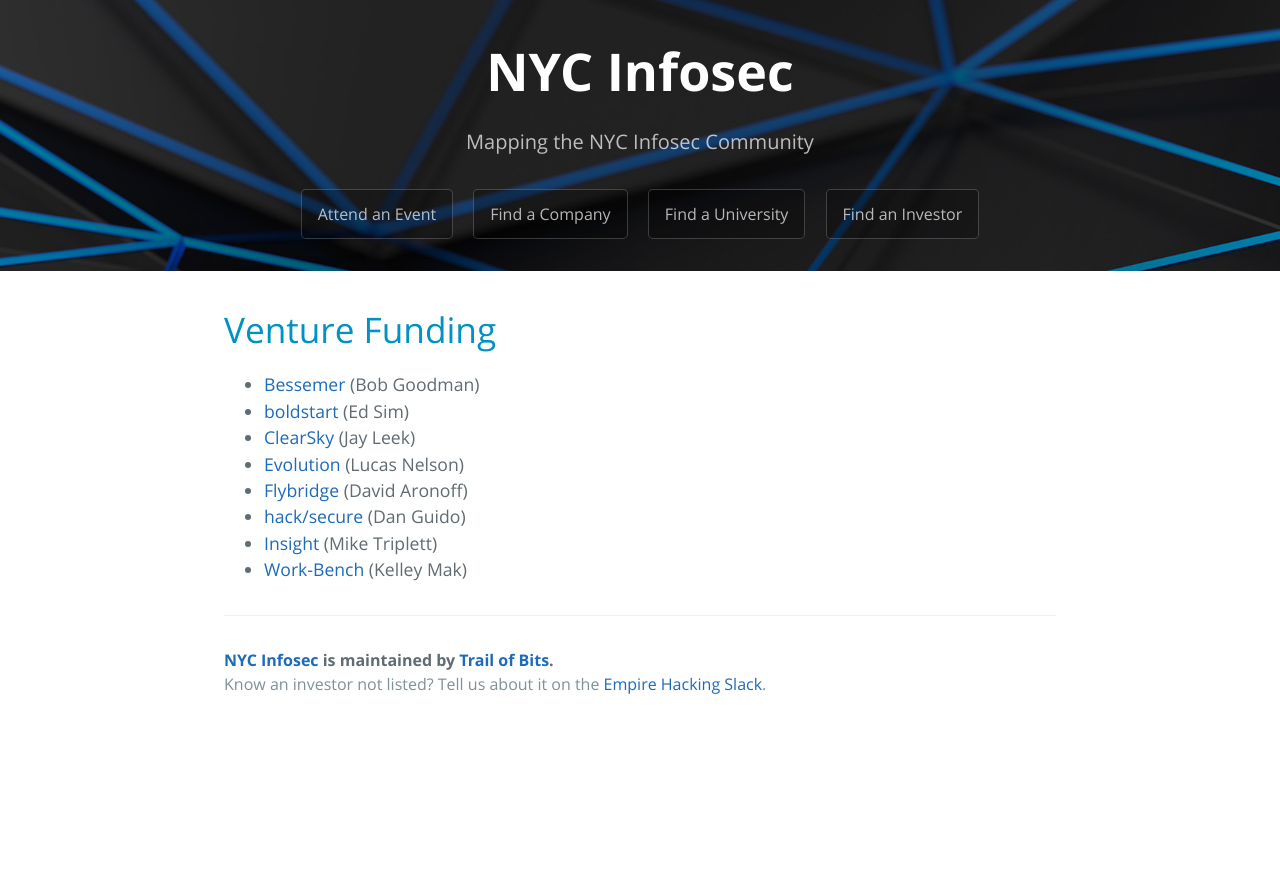
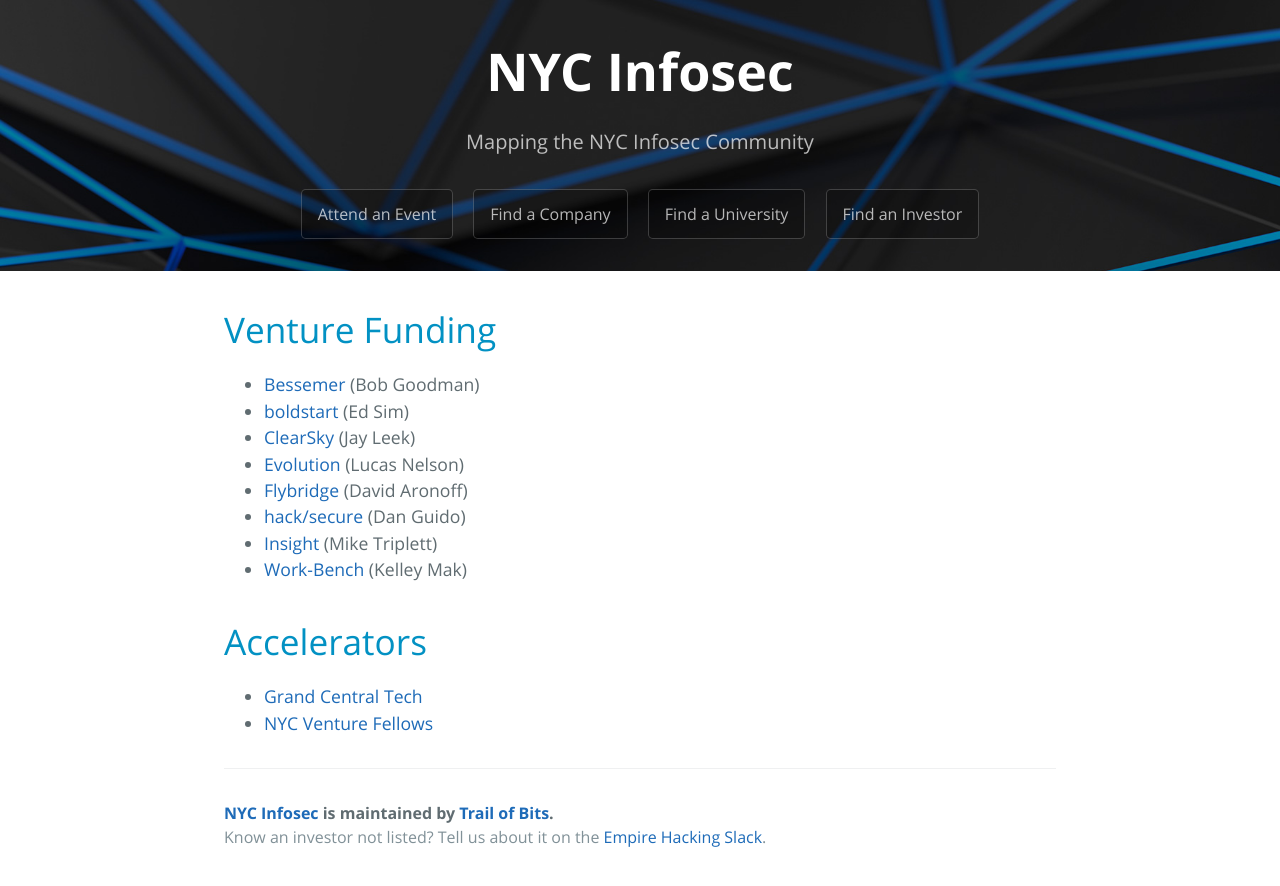
Before and after one commit to trailofbits/nyc-infosec, a Jekyll site: the page built from investors.md, in a window 1280 px wide. Shown: the top 886 px of the page. Built offline with Jekyll 4.4.1, drawn with Linux system fonts in a browser that asks for light colours; our own code applies the rules of GitHub Pages for plain Markdown files.

Commit message:
Add GCT and NYVF to accelerators

```diff
--- a/investors.md
+++ b/investors.md
@@ -13,3 +13,7 @@
 * [hack/secure](http://www.hacksecure.org) (Dan Guido)
 * [Insight](https://www.insightpartners.com/) (Mike Triplett)
 * [Work-Bench](https://www.work-bench.com/) (Kelley Mak)
+
+# Accelerators
+* [Grand Central Tech](http://grandcentraltech.com/)
+* [NYC Venture Fellows](http://nycventurefellows.org/)
```
